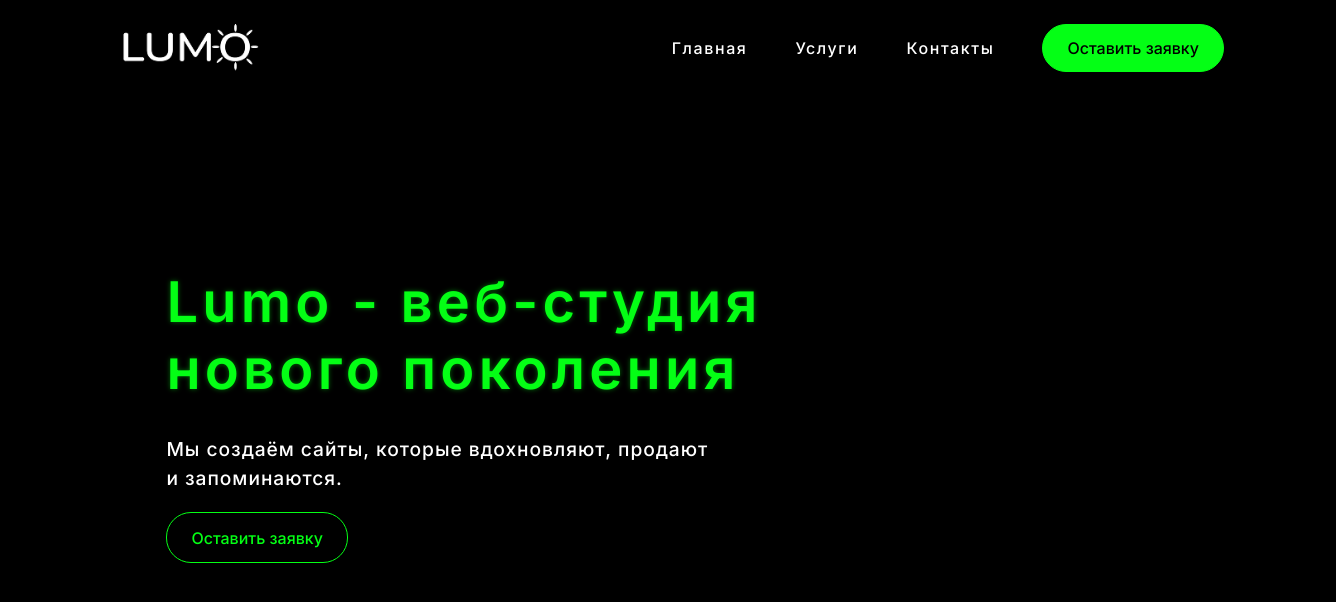
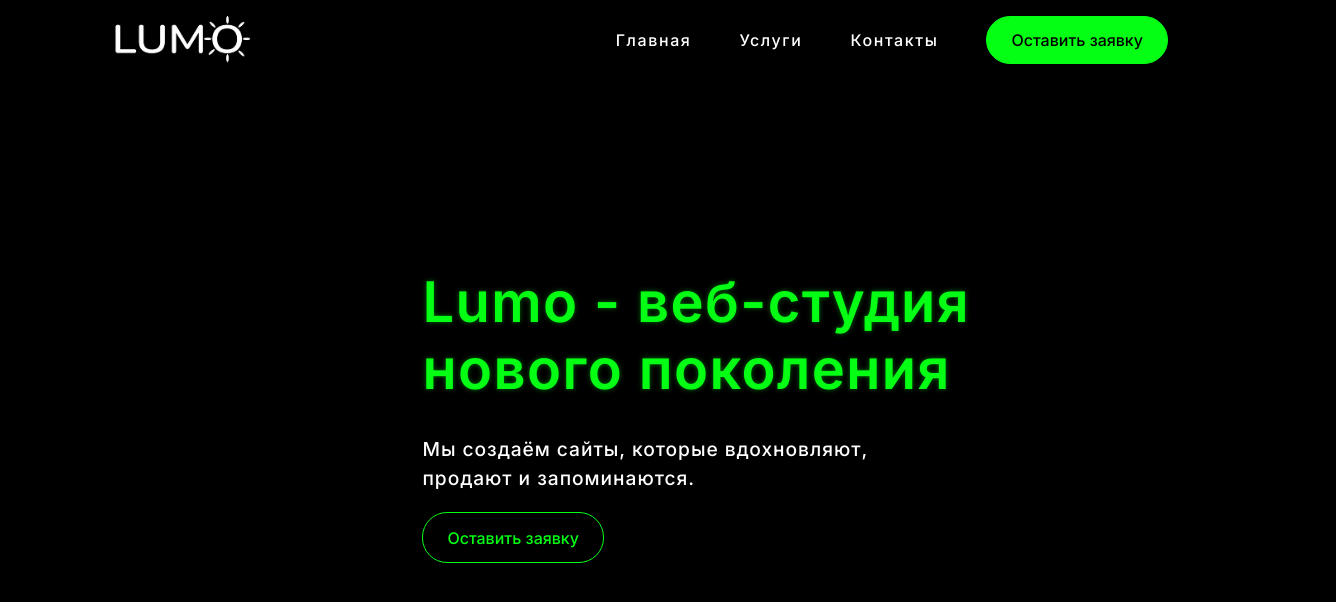
Before and after one commit to azamatnassir/Lumo, a plain HTML site: page index.html in a window 1280 px wide. Shown: the whole page, 1336 px wide, since content can reach past the window. Drawn offline with Linux system fonts and the light colour scheme; some packages are replaced by stand-ins of ours; a script that the page names is missing.

Commit message:
version 1.0

```diff
--- a/index.html
+++ b/index.html
@@ -23,14 +23,16 @@
 
         <main>
 
-            <spline-viewer class="iphone-3d"
-                url="https://prod.spline.design/WnwXCEhr6cTPJWyc/scene.splinecode"></spline-viewer>
+            <div class="content-3d">
+                <spline-viewer class="iphone-3d"
+                    url="https://prod.spline.design/WnwXCEhr6cTPJWyc/scene.splinecode"></spline-viewer>
+            </div>
 
             <div class="content">
                 <h1>Lumo - веб-студия нового поколения</h1>
 
                 <p class="description">
-                    Мы создаём сайты, которые вдохновляют, продают и запоминаются.</p>
+                    Мы создаём сайты, которые вдохновляют,<br> продают и запоминаются.</p>
 
                 <div class="buttons">
                     <a href="#" class="btn-send-request">Оставить заявку</a>
--- a/style.css
+++ b/style.css
@@ -7,8 +7,13 @@
     font-style: normal;
 }
 
+* {
+    box-sizing: border-box;
+}
+
 .homePageBody {
-    min-height: 100vh;
+    width: 100%;
+    margin: auto;
     line-height: 1.5;
     background-color: black;
     font-family: "Inter", sans-serif;
@@ -23,10 +28,10 @@
     margin: 0 auto;
     padding: 0 2rem;
     position: relative;
-    overflow: hidden;
 }
 
 header {
+    height: 5rem;
     display: flex;
     justify-content: space-between;
     align-items: center;
@@ -78,22 +83,26 @@ nav a:hover {
 }
 
 main {
+    flex: 1;
     display: flex;
-    flex-direction: column;
-    justify-content: center;
-    min-height: calc(90vh - 6rem);
+    flex-direction: row;
+    align-items: center;
+    padding: 5rem;
+    justify-content: space-between;
+    max-height: 80vh;
 }
 
 .content {
+    max-height: fit-content;
     max-width: 40rem;
-    margin-left: 10%;
+    margin-right: 10%;
     z-index: 999;
 }
 
 .content h1 {
     font-size: 3.5rem;
     font-weight: 600;
-    letter-spacing: 0.075em;
+    letter-spacing: 0.025em;
     margin: 2rem 0;
     line-height: 1.2;
     text-shadow: 0 0 5px rgb(4, 255, 21, 0.418);
@@ -131,8 +140,16 @@ main {
     color: black;
 }
 
+.content-3d {
+    flex: 1;
+    position: relative;
+    height: 100vh;
+    max-width: 40rem;
+    overflow: hidden;
+}
+
 .iphone-3d {
     position: absolute;
-    top: 20%;
-    right: -20%;
+    width: 100%;
+    height: 100%;
 }
```
